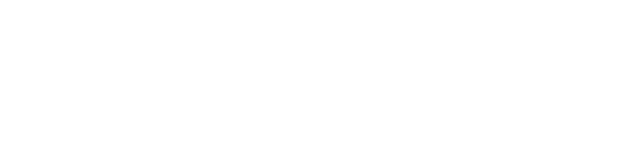
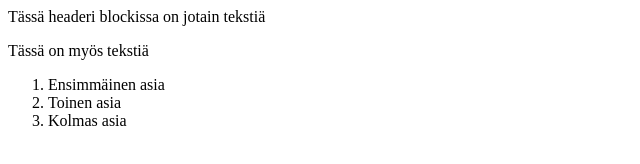
Before and after one commit to hkklemola/hkklemola.github.io, a plain HTML site: page styles.html in a window 1280 px wide. Shown: the whole page, without its empty margins (0-640 px from the left). Drawn offline with Linux system fonts and the light colour scheme.

Commit message:
Update styles.html

```diff
--- a/styles.html
+++ b/styles.html
@@ -1,7 +1,18 @@
 <html>
+
   <head>
-  <link rel="stylesheet" href="styles.css">
+    <link rel="stylesheet" href="styles.css">
+    </h1> Tässä headeri blockissa on jotain tekstiä </h2>
   </head>
+
   <body>
+    <p> Tässä on myös tekstiä </p>
+    <div> </div>
+
+    <ol>
+      <li> Ensimmäinen asia </li>
+      <li> Toinen asia</li>
+      <li> Kolmas asia</li>
   </body>
+
 </html>
```
